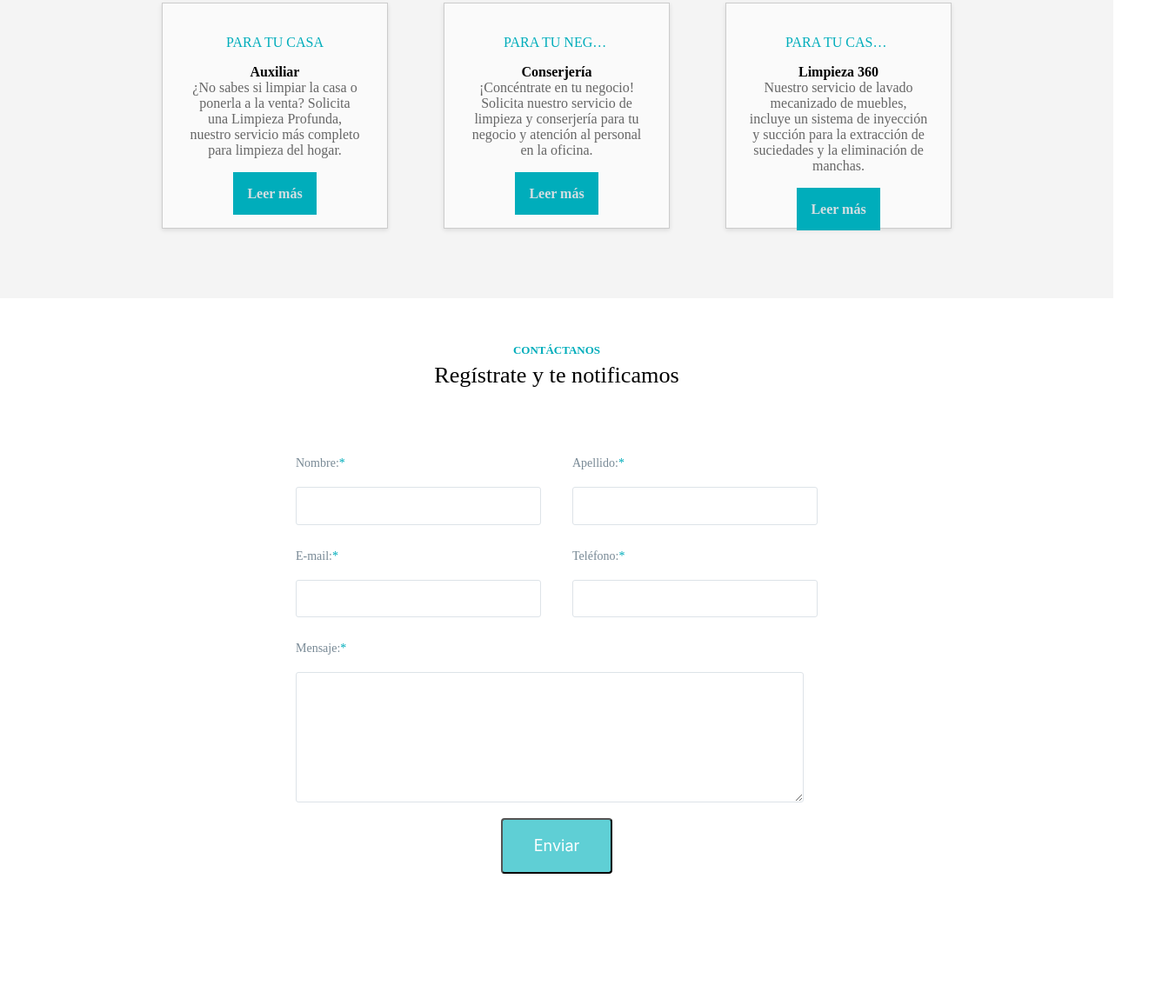
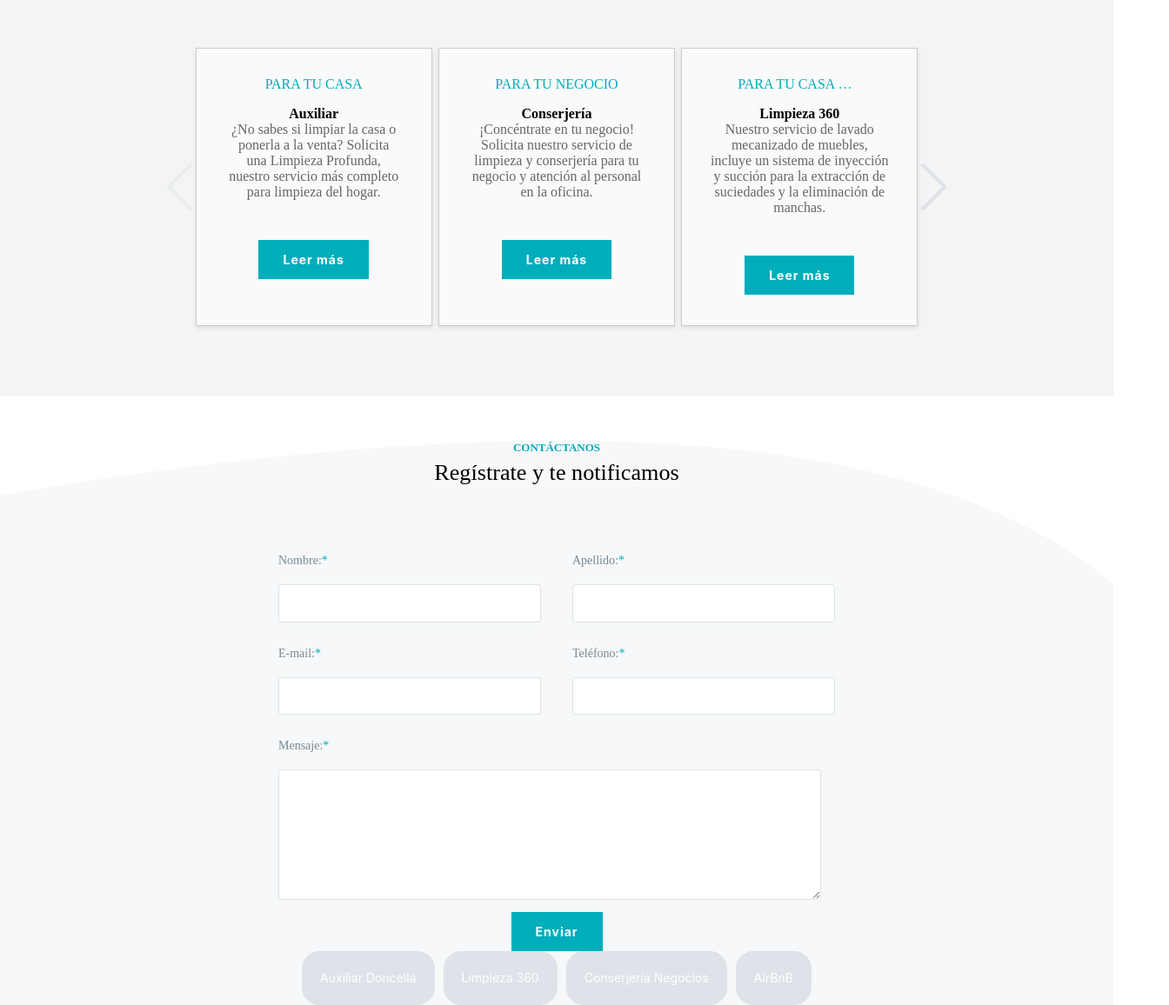
Before and after one commit to pavelgtr/doncella-landing-page, a plain HTML site: page index.html in a window 1280 px wide. Shown: the part 1326-2482 px from the top of the page at 87% size, 1344 px wide, since content can reach past the window. Before the commit the page ends 2331 px from the top, so only its background shows below. Drawn offline with nearby package versions, Linux system fonts and the light colour scheme.

Commit message:
add interest input label and radio

```diff
--- a/index.html
+++ b/index.html
@@ -12,11 +12,12 @@
 </head>
 
 <body>
+  <!-- HEADER -->
   <header>
     <div id="logo-contact">
-            <img src="./assets/Logo_Doncella.png" alt="Doncella Logo">
+      <img id="top-img" src="./assets/Logo_Doncella.png" alt="Doncella Logo">
       <div class="contact-container">
-                <h2>contáctanos</h2>
+        <button>contáctanos</button>
       </div>
     </div>
 
@@ -66,35 +67,47 @@
       </div>
     </div>
   </header>
-
+  <!-- SERVICES -->
   <section class="services-section">
     <div class="section-title">
       <h3 id="Services-location">PUNTA CANA + BÁVARO</h3>
       <h2 id="Services-subtitle">Servicios</h2>
     </div>
+    <div class="arrows">
+
+      <img src="./assets/Left-arrow.png" alt="left navigation arrow">
+
       <div class="services-container">
         <div class="service">
           <h3>PARA TU CASA</h3>
           <h4>Auxiliar</h4>
-            <p>¿No sabes si limpiar la casa o <br> ponerla a la venta? Solicita <br> una Limpieza Profunda,<br>nuestro servicio más completo<br>para limpieza del hogar.</p>
-            <a href="#" class="service-link">Leer más</a>
+          <p>¿No sabes si limpiar la casa o <br> ponerla a la venta? Solicita <br> una Limpieza Profunda,<br>nuestro
+            servicio más completo<br>para limpieza del hogar.</p>
+          <button>Leer más</button>
         </div>
         <div class="service">
           <h3>PARA TU NEGOCIO</h3>
           <h4>Conserjería</h4>
-            <p>¡Concéntrate en tu negocio! <br> Solicita nuestro servicio de  <br>limpieza y conserjería para tu<br>negocio y atención al personal<br>en la oficina.</p>
-            <a href="#" class="service-link">Leer más</a>
+          <p>¡Concéntrate en tu negocio! <br> Solicita nuestro servicio de <br>limpieza y conserjería para tu<br>negocio
+            y
+            atención al personal<br>en la oficina.</p>
+          <button>Leer más</button>
         </div>
         <div class="service">
           <h3>PARA TU CASA O NEGOCIO</h3>
           <h4>Limpieza 360</h4>
-            <p>Nuestro servicio de lavado<br>mecanizado de muebles,<br>incluye un sistema de inyección<br>y succión para la extracción de<br>suciedades y la eliminación de manchas.</p>
-            <a href="#" class="service-link">Leer más</a>
+          <p>Nuestro servicio de lavado<br>mecanizado de muebles,<br>incluye un sistema de inyección<br>y succión para
+            la
+            extracción de<br>suciedades y la eliminación de manchas.</p>
+          <button>Leer más</button>
         </div>
+      </div>
+
+      <img src="./assets/right-arrow.png" alt="right navigation arrow">
     </div>
   </section>
 
-<!-- form  -->
+  <!-- CONTACT FORM  -->
   <section class="contact-form-section">
     <h2>CONTÁCTANOS</h2>
     <h4>Regístrate y te notificamos</h1>
@@ -125,6 +138,21 @@
         </div>
         <button class="submit-button" type="submit">Enviar</button>
       </form>
+
+      <div class="input radio">
+        <form class="services-form">
+          <input type="radio" id="interestRESIDENTIAL" name="interest" value="residential" class="service-input">
+          <label for="interestRESIDENTIAL" class="service-label">Auxiliar Doncella</label>
+
+          <input type="radio" id="interestBUSINESS" name="interest" value="business" class="service-input">
+          <label for="interestBUSINESS" class="service-label">Limpieza 360</label>
+
+          <input type="radio" id="interestEMPLOYMENT" name="interest" value="employment" class="service-input">
+          <label for="interestEMPLOYMENT" class="service-label">Conserjería Negocios</label>
+
+          <input type="radio" id="interestOTHER" name="interest" value="other" class="service-input">
+          <label for="interestOTHER" class="service-label">AirBnB</label>
+        </form>
   </section>
 
 </body>
--- a/style.css
+++ b/style.css
@@ -12,14 +12,12 @@ body {
 
 :root {
   --main-color: rgb(0, 173, 187);
-  --main-font-family: -apple-system, BlinkMacSystemFont, "Segoe UI", Roboto, Oxygen,
-  Ubuntu, Cantarell, "Open Sans", "Helvetica Neue", sans-serif;
+  --main-font-family: -apple-system, BlinkMacSystemFont, "Segoe UI", Roboto,
+    Oxygen, Ubuntu, Cantarell, "Open Sans", "Helvetica Neue", sans-serif;
 }
 
 body {
-  background-image: url(./assets/header-background-image.png);
-  background-repeat: no-repeat;
-  background-size: 110% 100%;
+  /* top image */
 }
 
 #logo-contact,
@@ -31,39 +29,35 @@ body {
 }
 
 header {
-  /* border: 1px solid red; */
-
-  width: 105%;
-  /* height: 70vh; */
-  /* background-color: rgba(148, 214, 232, 0.5); */
+  margin-top: 0px;
+  background-image: url(./assets/header-background-image.png);
+  background-repeat: no-repeat;
+  background-size: 110% 100%;
+  width: 100%;
 }
 
 #logo-contact {
-  /* border: 1px black solid; */
-  /* width: 1023.62px; */
-
-  height: 50.32px;
-  margin-top: 33px;
-
+  padding-top: 40px;
+  /* border: 2px solid red; */
   display: flex;
   justify-content: space-between;
-
-  /* background: #5FCFD5; */
+  align-items: center;
 }
 
-.contact-container {
-  background-color: #94d6e8;
-  /* border: 2px solid red; */
-  font-family: -apple-system, BlinkMacSystemFont, "Segoe UI", Roboto, Oxygen,
-    Ubuntu, Cantarell, "Open Sans", "Helvetica Neue", sans-serif;
+#top-img {
+  padding-bottom: 20px;
+}
+
+button {
+  background: var(--main-color);
+  font-family: var(--main-font-family);
   font-size: 14px;
   color: #ffffff;
   letter-spacing: 1px;
-  line-height: 20px;
-  display: flex; /* Enable Flexbox */
-  align-items: center; /* Center vertically */
-  justify-content: center; /* Center horizontally, if needed */
-  padding: 25px;
+  padding: 20px;
+  padding: 1em;
+  border: none;
+  font-weight: bold;
 }
 
 .hero {
@@ -177,30 +171,41 @@ header {
   margin-bottom: 2em; /* Space below the section heading */
 }
 
+/* CONTINUE HERE */
 .services-container {
   display: flex;
-  justify-content: center;
-  align-items: flex-start;
-  gap: 4em; /* Space between service boxes */
+  justify-content: space-around;
+  width: 70vw;
+  margin-left: auto;
+  margin-right: auto;
 }
+
 
 .service {
   background-color: #ffffff; /* Background color for service box */
   border: 1px solid #ccc; /* Border for service box */
-  width: 20%; /* Width for service box, adjust as needed */
+  width: 17em; /* Width for service box, adjust as needed */
   box-shadow: 0 2px 5px rgba(0, 0, 0, 0.1); /* Optional shadow for depth */
-  height: auto;
-
-  --rem: 16;
+  height: 20em;
+  font-size: 16px;
   text-align: center;
-  /* user-select: none; */
-  -webkit-tap-highlight-color: transparent;
   background-color: #fafafa;
-  width: 260px;
-  padding: 20px;
-  height: 260px;
+  padding: 1em;
+}
+.arrows {
+  display: flex;
+  align-items: center;
+  width: 70vw;
+  margin-left: auto;
+  margin-right: auto;
 }
 
+.arrows img {
+  opacity: 1.5;
+  border: 4px solid #DDE3E8;
+  height: 50%;
+  border: none;
+}
 /* .service h3, .service h4 {
   color: #333; /* Color for headings } */
 
@@ -219,27 +224,30 @@ header {
   margin-bottom: 2em; /* Space above the link */
 }
 
-.service-link {
-  background-color: var(--main-color); /* Color for service link */
-  text-decoration: none; /* No underline */
-  color: #d3dee2;
-  font-weight: bold; /* Make the link bold */
-  padding: 1em;
-}
+
 
 /* contact form section */
 
-.bottom-page {
+/* .bottom-page {
   background-image: url(./assets/bottom-wave.png);
   background-repeat: no-repeat;
   background-size: 110% 100%;
   border: 2px solid red;
-}
+} */
 
 .contact-form-section {
   text-align: center;
-  max-width: 600px; /* Or your preferred max width */
-  margin: 0 auto;
+  max-width: 100%; /* Or your preferred max width */
+  /* margin: 0 auto; */
+  background-image: url(./assets/bottom-wave.png);
+  background-repeat: no-repeat;
+  background-size: 110% 100%;
+}
+
+form {
+  width: 50vw;
+  margin-left: auto;
+  margin-right: auto;
 }
 
 .contact-form-section h2 {
@@ -306,6 +314,24 @@ button {
   /* Your styles for button */
 }
 
+
+/* --rem: 16;
+text-transform: none !important;
+height: 37px;
+border-radius: 30px;
+font-weight: 300;
+display: inline-block;
+text-align: center;
+padding: 7px 5px 0px 5px;
+cursor: pointer;
+font-family: "Avenir Next";
+width: 120px;
+font-size: 13px !important;
+color: #404040 !important;
+background-color: #9DE4E6;
+border: #9DE4E6 1px solid;
+line-height: 30px; */
+
 /* Responsive adjustments */
 @media (max-width: 768px) {
   .form-row {
@@ -318,13 +344,57 @@ button {
   }
 }
 
-.submit-button {
-background: #5FCFD5;
-border-radius: 4px;
-font-family:  var(--main-font-family);
-font-size: 18px;
-color: #FFFFFF;
-letter-spacing: 0;
-text-align: center;
-line-height: 24px;
+.services-form {
+  display: flex;
+  justify-content: center;
+  gap: 10px;
 }
+
+
+.service-input {
+  display: none; /* Hide the actual radio input */
+}
+
+.service-label {
+  background-color:#DDE3E8;
+  border: 1px solid #DDE3E8;
+  border-radius: 20px;
+  font-family: var(--main-font-family);
+  font-size: 14px;
+  color: #ffffff;
+  letter-spacing: 0;
+  text-align: center;
+  line-height: 40px;
+  padding: 10px 20px;
+  cursor: pointer;
+  transition: all 0.3s ease;
+  display: inline-block; /* To allow width and padding */
+}
+
+
+.service-input:checked + .service-label {
+  opacity: 0.6;
+  background-color: var(--main-color);
+  color: #FFFFFF;
+  font-size: 18px;
+}
+
+/* Optionally, if you want to change the label appearance when the radio button is focused */
+/* .service-input:focus + .service-label {
+  box-shadow: 0 0 0 2px rgba(76, 186, 216, 0.5);
+} */
+
+/* Style for hovering over the label */
+/* .service-label:hover {
+  background: #DDE3E8;
+} */
+/* .submit-button {
+  background: #5fcfd5;
+  border-radius: 4px;
+  font-family: var(--main-font-family);
+  font-size: 18px;
+  color: #ffffff;
+  letter-spacing: 0;
+  text-align: center;
+  line-height: 24px;
+} */
```
Also changed, not shown: assets/Left-arrow.png (added), assets/right-arrow.png (added). Lines whose indentation alone changed are shown as unchanged.
